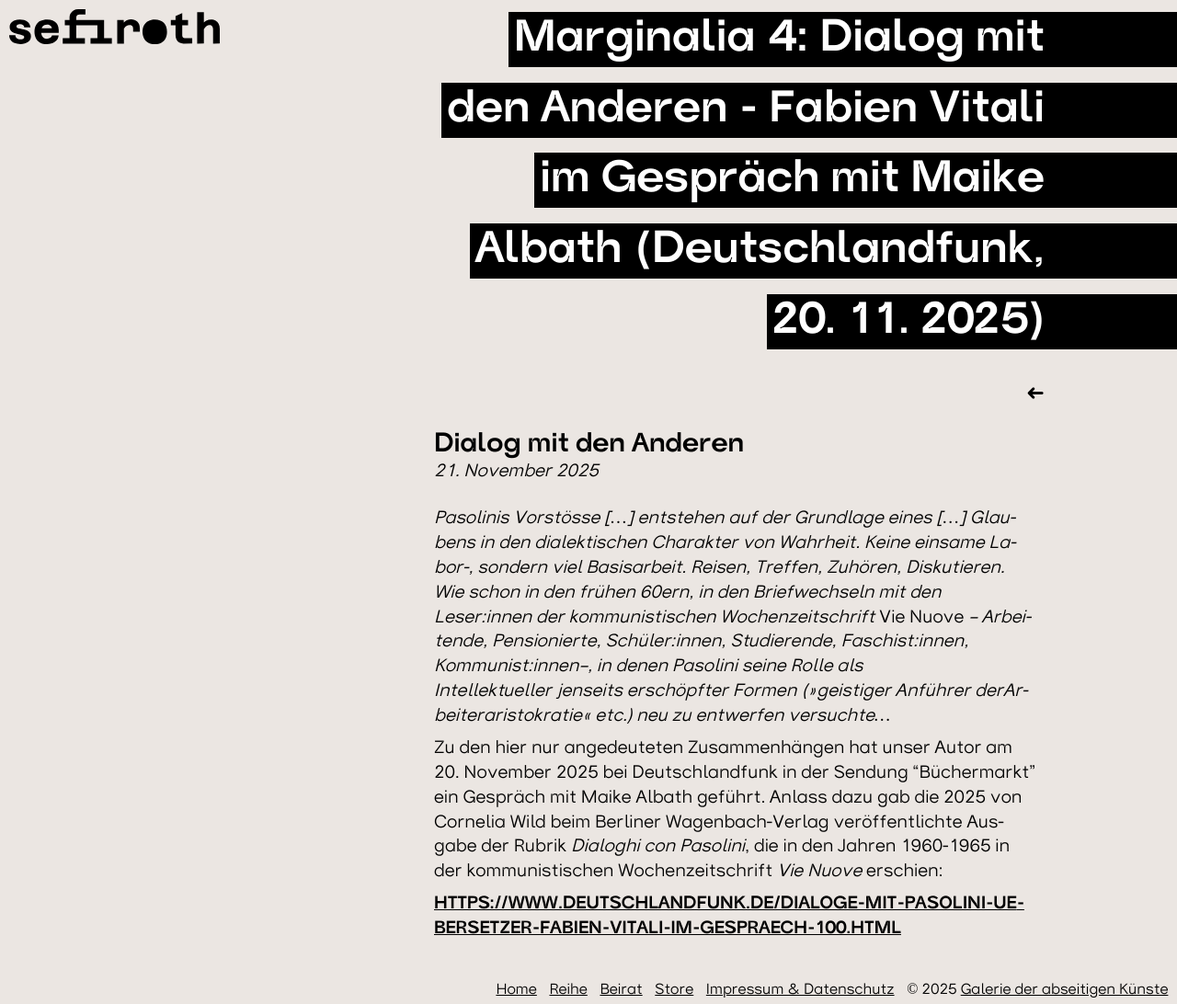
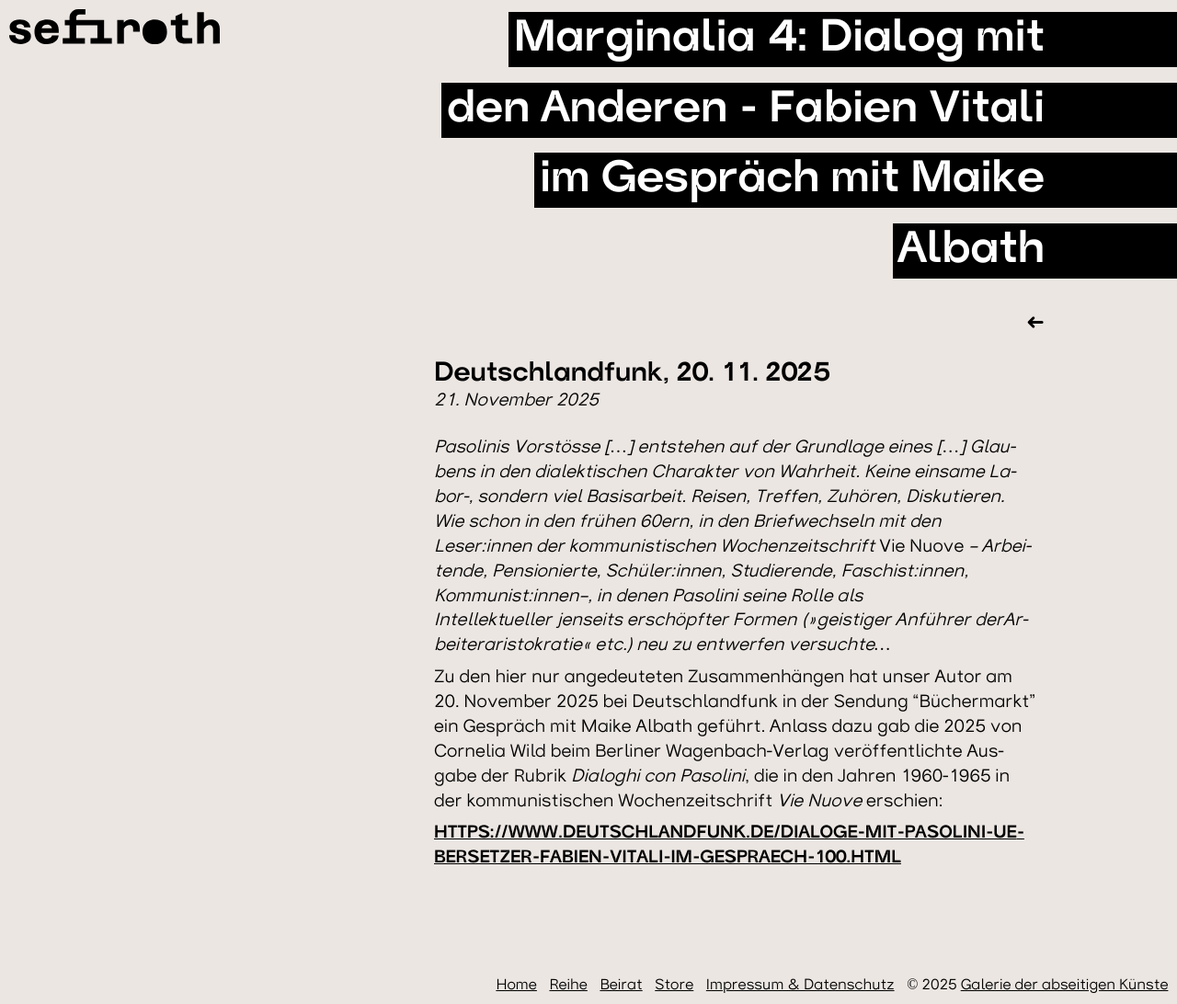
Before and after one commit to tniassorc/sefiroth-site, a Jekyll site: the page built from _posts/2025-11-21-marginalia.md, in a window 1280 px wide and 1092 px high. Shown: the whole window at 92% size. Built offline with Jekyll 4.4.1, drawn with Linux system fonts in a browser that asks for light colours; some web fonts are replaced; a script that is not in the unit is left out; comment, search, counter and statistics services are not loaded.

Commit message:
Update Blog Posts “2025-11-21-marginalia”

```diff
--- a/_posts/2025-11-21-marginalia.md
+++ b/_posts/2025-11-21-marginalia.md
@@ -1,8 +1,8 @@
 ---
 layout: post
 title: "Marginalia 4: Dialog mit den Anderen - Fabien Vitali im Gespräch mit
-  Maike Albath (Deutschlandfunk, 20. 11. 2025)"
-subtitle: Dialog mit den Anderen
+  Maike Albath "
+subtitle: Deutschlandfunk, 20. 11. 2025
 categories: book01
 collapsible: true
 date: 2025-11-21T19:23:00
```
